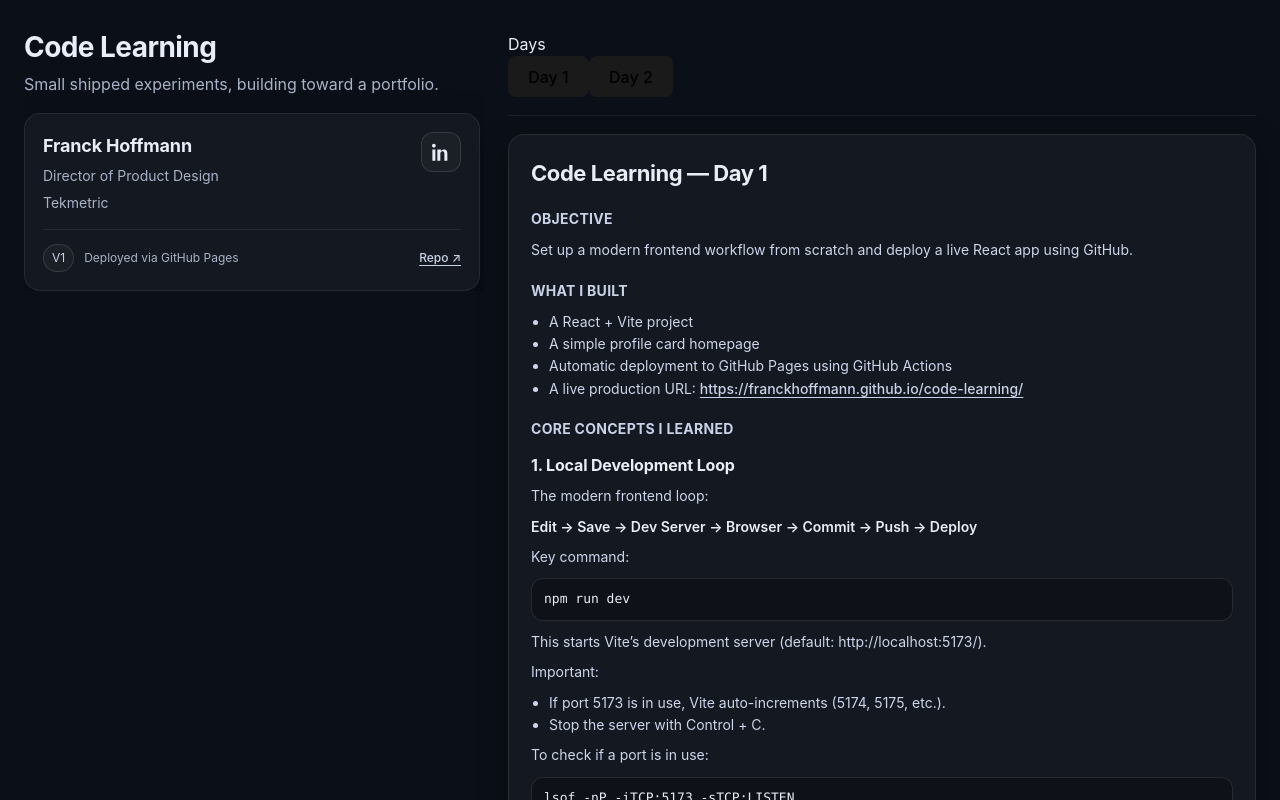
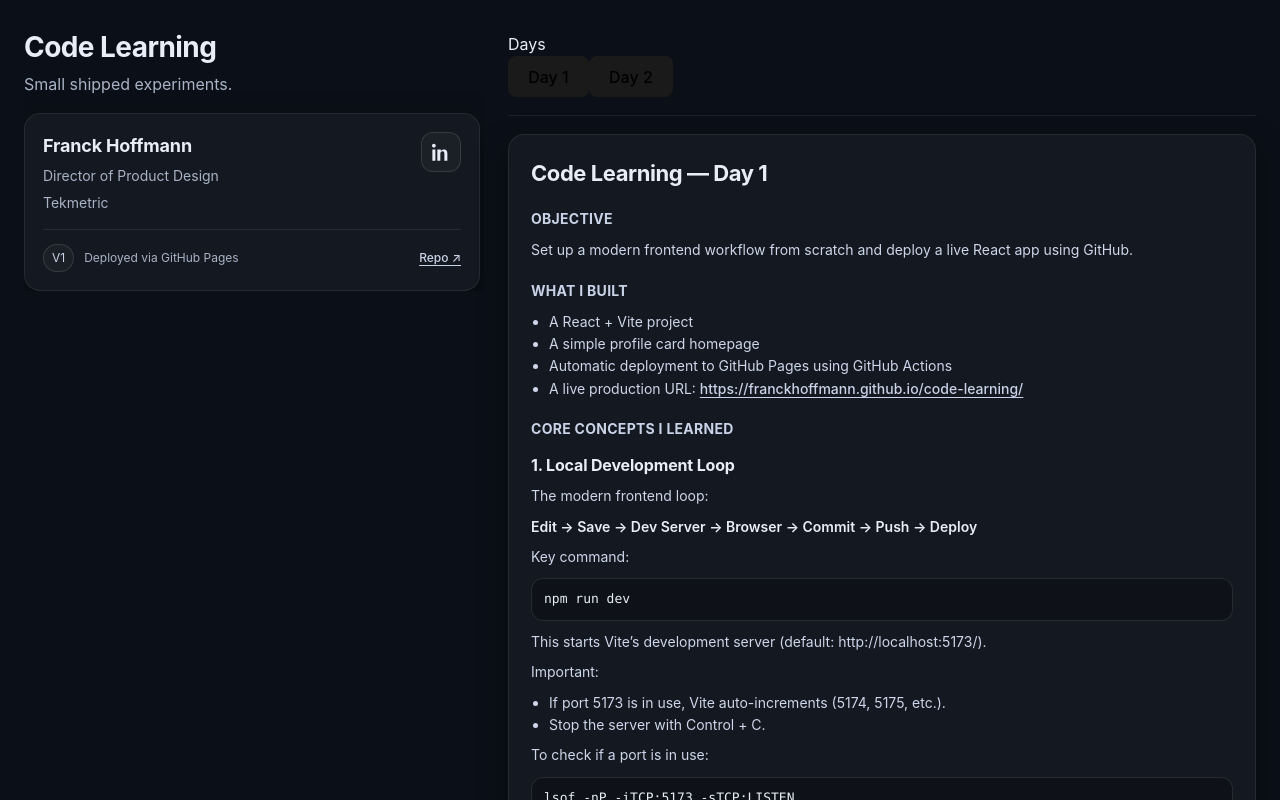
Before and after one commit to franckhoffmann/code-learning, a React (Vite) app: page / in a window 1280 px wide. Shown: the top 800 px of the page. Built offline with nearby package versions, Linux system fonts and the light colour scheme.

Commit message:
Updated the card byline

```diff
--- a/src/components/LeftPanel.jsx
+++ b/src/components/LeftPanel.jsx
@@ -6,9 +6,7 @@
     <aside className="leftPanel" style={styles.left}>
       <header style={styles.header}>
         <h1 style={styles.h1}>Code Learning</h1>
-        <p style={styles.subhead}>
-          Small shipped experiments, building toward a portfolio.
-        </p>
+        <p style={styles.subhead}>Small shipped experiments.</p>
       </header>
 
       <section style={styles.grid}>
```
